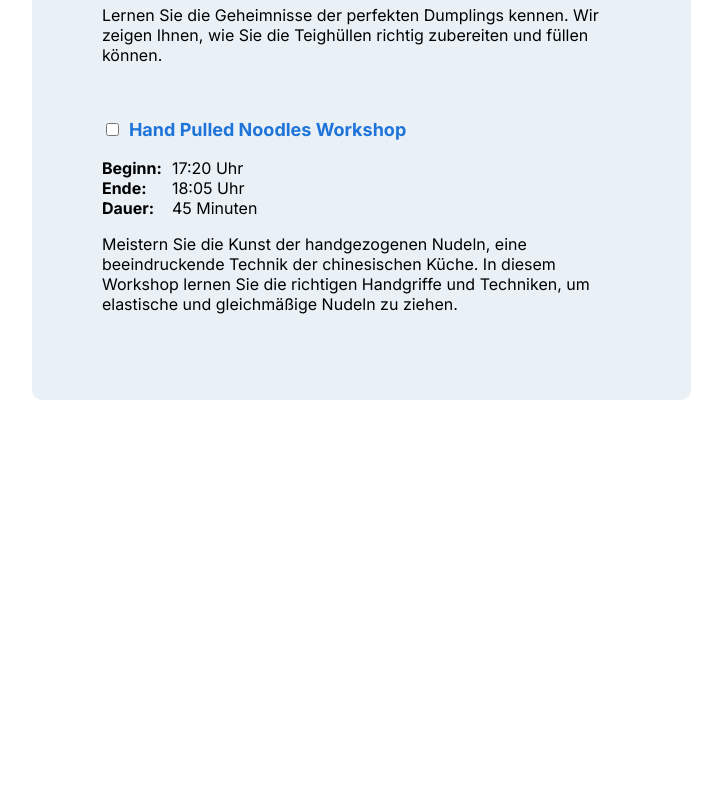
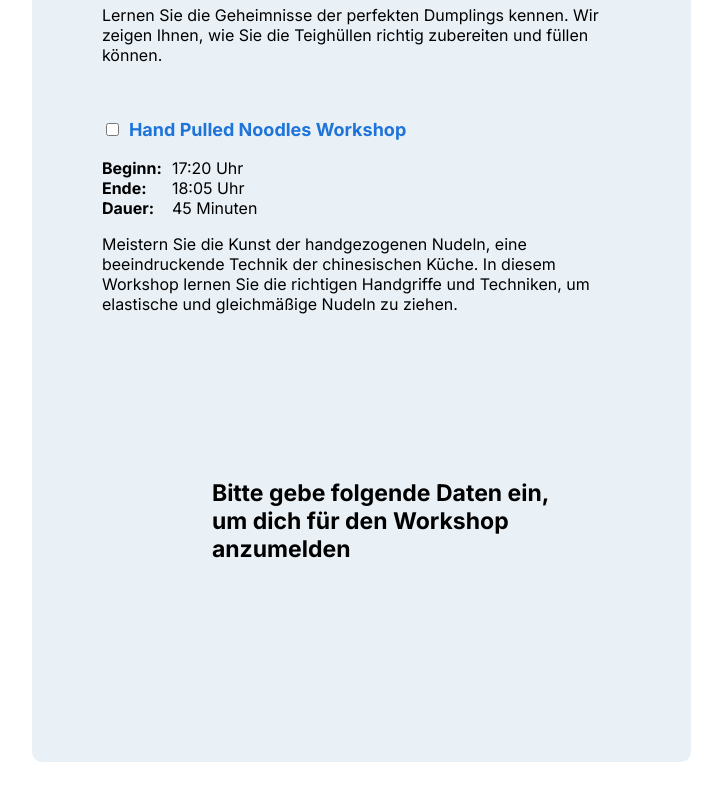
Before and after one commit to ACO-Charity/toa-reservation-frontend, a React (Vite) app: page / in a window 1280 px wide. Shown: the part 561-1361 px from the top of the page, without its empty margins (541-1263 px from the left). Before the commit the page ends 1009 px from the top, so only its background shows below. Built offline with nearby package versions, Linux system fonts and the light colour scheme.

Commit message:
created ReservationWorkshopForm file and directory and add it to WorshopDescription

```diff
--- /dev/null
+++ b/src/components/reservation-workshop-form/ReservationWorkshopForm.tsx
@@ -0,0 +1,13 @@
+import '../workshop-description/WorkshopDescription.scss'
+
+function ReservationWorkshopForm() {
+
+    return (
+        <div className="workshop-background">
+            <h2>Bitte gebe folgende Daten ein, um dich für den
+                Workshop anzumelden</h2>
+        </div>
+    );
+}
+
+export default ReservationWorkshopForm;
--- a/src/components/workshop-description/WorkshopDescription.tsx
+++ b/src/components/workshop-description/WorkshopDescription.tsx
@@ -1,5 +1,6 @@
 import WorkshopCheckbox from './WorkshopCheckbox.tsx';
 import './WorkshopDescription.scss'
+import ReservationWorkshopForm from "../reservation-workshop-form/ReservationWorkshopForm.tsx";
 
 function WorkshopDescription(): JSX.Element {
     const kimchiDetails = [
@@ -40,7 +41,10 @@ function WorkshopDescription(): JSX.Element {
                     details={noodlesDetails}
                     description="Meistern Sie die Kunst der handgezogenen Nudeln, eine beeindruckende Technik der chinesischen Küche. In diesem Workshop lernen Sie die richtigen Handgriffe und Techniken, um elastische und gleichmäßige Nudeln zu ziehen."
                 />
+                <ReservationWorkshopForm/>
             </div>
+
+
         </>
     );
 }
```
